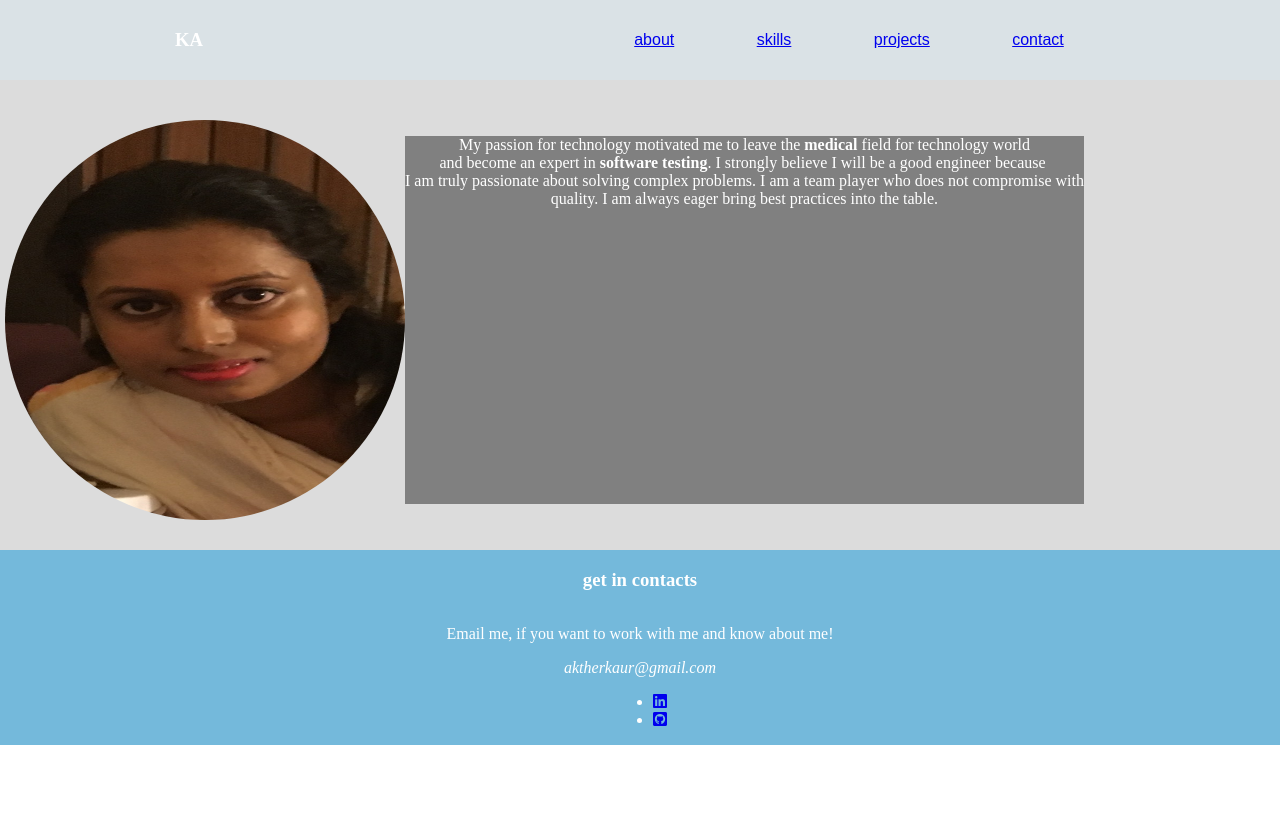
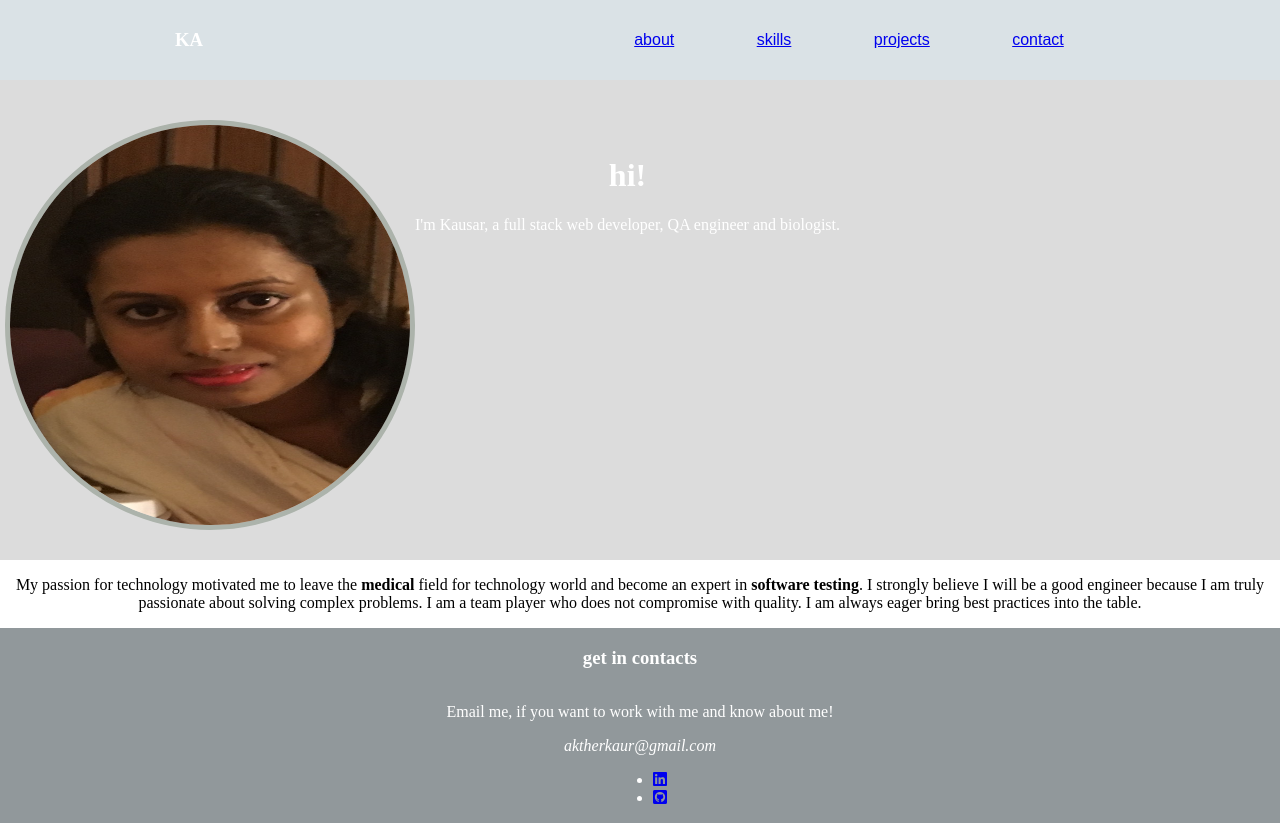
Before and after one commit to kakther/kausarakther-portfolio, a React (Create React App) app: page /about in a window 1280 px wide. Before the commit the page ends 800 px from the top, so only its background shows below. Built offline with nearby package versions, Linux system fonts and the light colour scheme.

Commit message:
fixed bugs

```diff
--- a/src/App.js
+++ b/src/App.js
@@ -6,7 +6,7 @@ import Nav from './components/Nav'
 import About from './components/About'
 import Skills from './components/Skills'
 import Projects from './components/Projects'
-import Contacts from './components/Contacts'
+import Footer from './components/Footer'
 
 function App() {
   return (
@@ -17,13 +17,13 @@ function App() {
           <Route path="/about" component={About} />
           <Route path="/skills" component={Skills} />
           <Route path="/projects" component={Projects} />
-          <Route path="/contacts" component={Contacts} />
+          <Route path="/footer" component={Footer} />
         </Switch>
 
 
       </div>
       <div>
-        <Contacts/>
+        <Footer/>
       </div>
     </Router>
 
--- a/src/components/About.js
+++ b/src/components/About.js
@@ -1,17 +1,23 @@
 import React from 'react'
 import picture from './assets/profile.jpg'
+import PB from './Pb'
 
 function About() {
     return(
+        <div>
+
         <div className="about">
             <img id='portfolio-picture' src={picture}></img>
 
             <p id='about-me'>
-                My passion for technology motivated me to leave the <strong>medical</strong> field for technology world <br/>
-                and become an expert in <strong>software testing</strong>. I strongly believe I will be a good engineer because <br/>
-                I am truly passionate about solving complex problems. I am a team player who does not compromise with <br/>
-                quality. I am always eager bring best practices into the table.
+                <h1>hi!</h1>
+                I'm Kausar, a full stack web developer, QA engineer and biologist.
             </p>
+           <div>
+
+           </div>
+        </div>
+            <PB/>
         </div>
     )
 }
--- a/src/components/Contacts.js
+++ b/src/components/Footer.js
@@ -1,6 +1,6 @@
 import React from 'react'
 
-function Contacts() {
+function Footer() {
     return(
         <div className="contacts">
             <h3>get in contacts</h3>
@@ -19,4 +19,4 @@ function Contacts() {
 }
 
 
-export default Contacts
+export default Footer
--- /dev/null
+++ b/src/components/Pb.js
@@ -0,0 +1,17 @@
+import React from 'react'
+
+function PB () {
+    return(
+        <div id='pb'>
+        <p>
+        My passion for technology motivated me to leave the <strong>medical</strong> field for technology world
+        and become an expert in <strong>software testing</strong>. I strongly believe I will be a good engineer because
+        I am truly passionate about solving complex problems. I am a team player who does not compromise with
+        quality. I am always eager bring best practices into the table.
+
+        </p>
+   </div>
+    )
+}
+
+export default PB
--- a/src/components/Projects.js
+++ b/src/components/Projects.js
@@ -2,8 +2,60 @@ import React from 'react'
 
 function Projects() {
     return(
-        <div>
-            <h3>Projects</h3>
+        <div className="projects-container">
+            <h3>projects</h3>
+            <hr/>
+            <ul className="projects-ul">
+                <li>
+                    <a href='https://peaceful-caverns-65474.herokuapp.com/'><img src="https://i.imgur.com/UuKkOJL.png"/>
+                    </a>
+                    <h4>song-app</h4>
+                    <div>
+                        <a href='https://peaceful-caverns-65474.herokuapp.com/'><i class="fas fa-external-link-square-alt"></i></a>
+                        <a href='https://github.com/ryanimd/Song-App'><i class="fab fa-github-square"></i></a>
+                    </div>
+                    <ul className='lag'>
+                        <li>JavaScript</li>
+                        <li>React</li>
+                        <li>Node.js</li>
+                        <li>Express</li>
+                    </ul>
+                </li>
+
+                <li>
+                <a href='https://movie-basement.herokuapp.com/'><img src="https://i.imgur.com/x5h4hGo.png"/>
+                </a>
+                <h4>movie-basement</h4>
+                <div>
+                    <a href='https://movie-basement.herokuapp.com/'><i class="fas fa-external-link-square-alt"></i></a>
+                    <a href='https://github.com/lanegrim/movie-basement-front-end'><i class="fab fa-github-square"></i></a>
+                </div>
+                <ul className='lag'>
+                    <li>JavaScript</li>
+                    <li>React.js</li>
+                    <li>Python</li>
+                    <li>Django</li>
+                    <li>Postgres</li>
+                </ul>
+            </li>
+            {/*
+            <li>
+                    <a href='https://zarafund.herokuapp.com/'><img src=""/>
+                    </a>
+                    <h4>zarafund</h4>
+                    <div>
+                        <a href='https://zarafund.herokuapp.com/'><i class="fas fa-external-link-square-alt"></i></a>
+                        <a href='https://github.com/kakther/project-two'><i class="fab fa-github-square"></i></a>
+                    </div>
+                    <ul className='lag'>
+                        <li>JavaScript</li>
+                        <li>Express.js</li>
+                        <li>mongoDB</li>
+                        <li>Bcrypt</li>
+                    </ul>
+                </li>
+                */}
+            </ul>
         </div>
     )
 }
--- a/src/components/Skills.js
+++ b/src/components/Skills.js
@@ -3,6 +3,7 @@ import React from 'react'
 function Skills() {
     return(
         <div className="skills">
+            <ul className='skills-icons'>
                 <li>
                     <i class="fab fa-js-square"></i>
                     <p>JavaScript</p>
@@ -44,6 +45,8 @@ function Skills() {
                 <li>
                     <p>Node.js</p>
                 </li>
+            </ul>
+
 
         </div>
     )
--- a/src/index.css
+++ b/src/index.css
@@ -18,6 +18,7 @@ body {
   background: rgb(218, 226, 230);
   color: white;
   margin: 0;
+
 }
 
 .nav-links{
@@ -40,22 +41,61 @@ body {
 
 #portfolio-picture{
   border-radius: 50%;
+  border: 5px solid var(--sage);
   height: 400px;
   width: 400px;
-  /* object-fit: cover; */
 }
+
+/* #portfolio-picture:hover{
+  border: 5px solid var(--sage);
+
+
+} */
+
+
 #about-me{
   text-align: center;
-  background-color: gray;
+  /* background-color: gray; */
   color: white;
+}
+
+#pb{
+  text-align: center;
 }
 /* SKILLS */
 .skills{
-  display: flex;
+  /* display: flex;
   justify-content: center;
   flex-direction: column;
   align-items: center;
-  margin-top: 30px;
+  margin-top: 30px; */
+  padding: 50px;
+  background-color: #ACB3AB;
+  margin: 0;
+  box-sizing: border-box;
+
+}
+
+.skills-icons ul{
+  display: flex;
+  flex-flow: row wrap;
+  justify-content: space-around;
+  overflow-x: auto;
+  padding-left: 0px;
+
+
+}
+
+.skills-icons li {
+  list-style: none;
+  flex-direction: column;
+  justify-content: space-around;
+  margin: 5px 20px;
+  text-align: center;
+  width: 25%;
+  padding: 10px;
+  font-size: 20px;
+  color: whitesmoke
 
 }
 
@@ -67,6 +107,28 @@ body {
   list-style: none;
   font: 1em sans-serif;
 } */
+/* PROJECTS */
+.projects-container{
+  background-color: milkywhite;
+}
+h3{
+  text-align: center;
+}
+/* .projects-ul{
+  display: flex;
+  flex-direction: row;
+
+} */
+
+.projects-ul li{
+  display: flex;
+  flex-direction: column;
+  align-items: center;
+  padding: 10px 0px;
+  width: 80%;
+
+
+}
 
 /* CONTACTS */
 .contacts{
@@ -75,5 +137,5 @@ body {
   flex-direction: column;
   align-items: center;
   color: white;
-  background:rgb(116, 185, 219)
+  background:rgb(145, 152, 155)
 }
```
Lines whose indentation alone changed are shown as unchanged.
